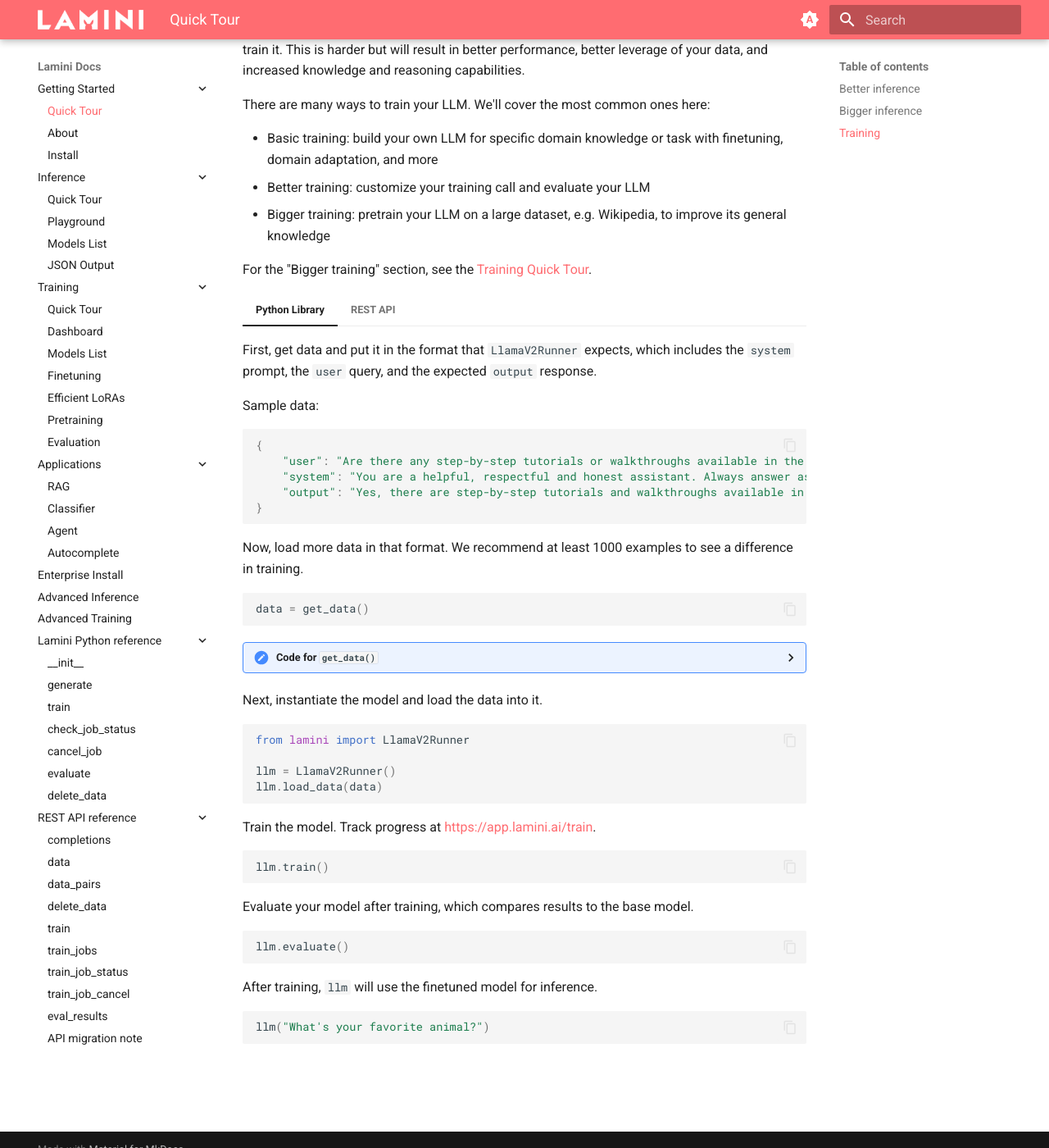
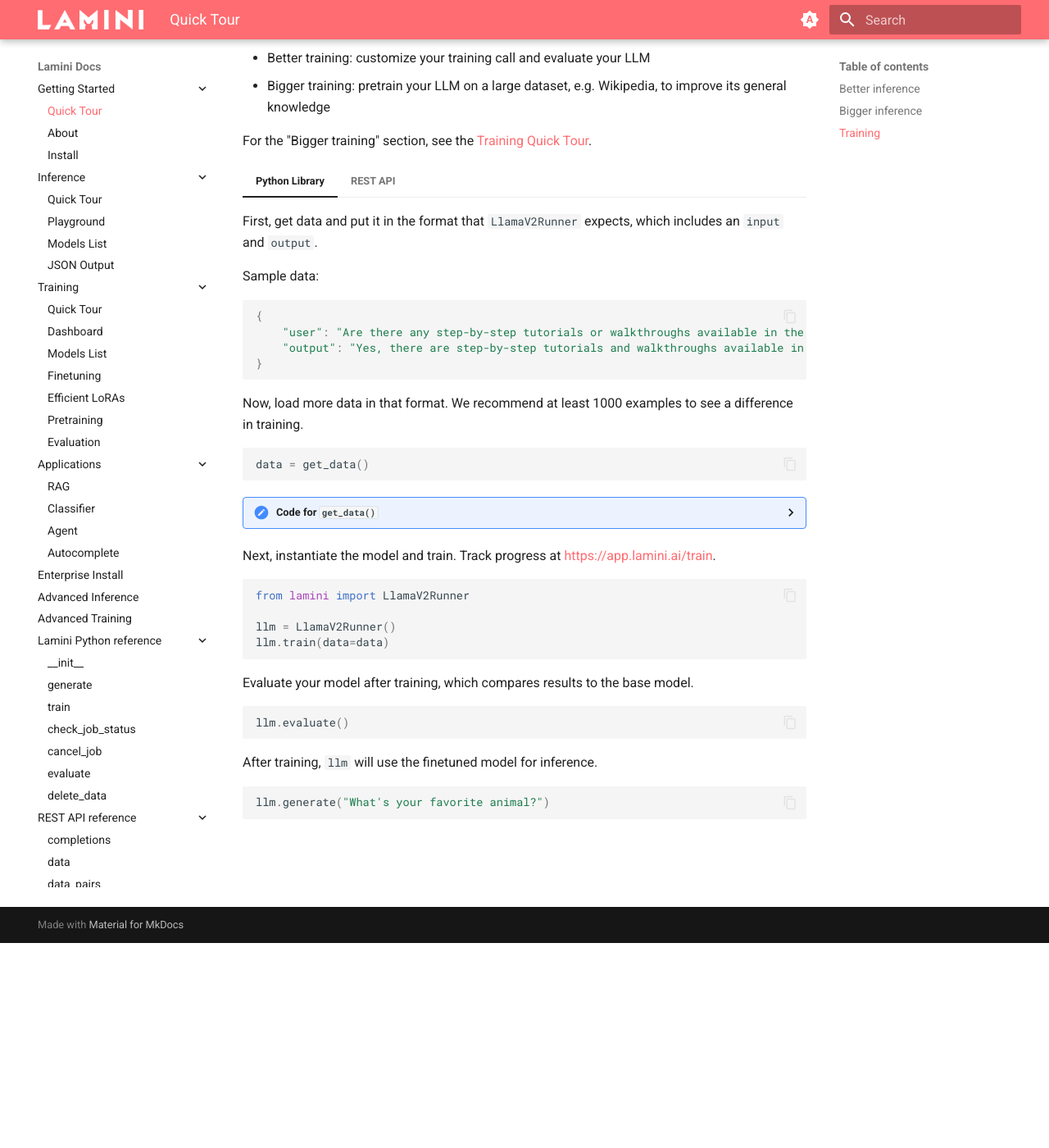
Before and after one commit to lamini-ai/lamini-ai.github.io, an MkDocs documentation site: the page built from docs/index.md, in a window 1280 px wide and 1400 px high, scrolled down 2748 px. Shown: the whole window at 82% size. Built offline with MkDocs 1.6.1 and Material for MkDocs 9.7.7, drawn with Linux system fonts in a browser that asks for light colours; after the commit the page ends 3898 px from its top, so only the background shows below that; some of the changed text lies outside the part shown.

Commit message:
Update Quick Tour page

````diff
--- a/docs/index.md
+++ b/docs/index.md
@@ -3,11 +3,6 @@
 Get LLMs in production in 2 minutes with Lamini!
 
 First, get `<YOUR-LAMINI-API-KEY>` at [https://app.lamini.ai/account](https://app.lamini.ai/account).
-
-Add the key as an environment variable. Or, authenticate via the Python library below.
-```bash
-export LAMINI_API_KEY="<YOUR-LAMINI-API-KEY>"
-```
 
 Next, run an LLM:
 
@@ -32,12 +29,6 @@
 
     </details>
 
-    Instead of the environment variable, you can also pass your key in Python:
-
-    ```python
-    lamini.api_key = "<YOUR-LAMINI-API-KEY>"
-    ```
-
     That's it! 🎉
 
 === "Bash (REST API)"
@@ -45,31 +36,20 @@
     Run an LLM with one CURL command.
 
     ```bash
-    curl --location "https://api.lamini.ai/v2/lamini/completions" \
-    --header "Authorization: Bearer $LAMINI_API_KEY" \
-    --header "Content-Type: application/json" \
-    --data '{
-        "id": "LaminiTest",
-        "model_name": "meta-llama/Llama-2-7b-chat-hf",
-        "prompt_template": "<s>[INST] <<SYS>>\n{input:system}\n<</SYS>>\n\n{input:instruction} [/INST]",
-        "in_value": {
-            "system": "You are a helpful assistant.",
-            "instruction": "How are you?"
-        },
-        "out_type": {
-            "Answer": "str"
-        }
-    }'
+    curl --location "https://api.lamini.ai/v1/completions" \
+        --header "Authorization: Bearer $LAMINI_API_KEY" \
+        --header "Content-Type: application/json" \
+        --data '{
+            "model_name": "meta-llama/Llama-2-7b-chat-hf",
+            "prompt": "<s>[INST] <<SYS>>\nYou are a helpful assistant \n<</SYS>>\n\nWhat is a llama? [/INST]"
+        }'
     ```
     <details>
     <summary>Expected Output</summary>
 
-    JSON result with key `Answer` of type `str`:
-
-
-        {
-            "Answer":"  Hello! *adjusts glasses* I'm feeling quite well, thank you for asking! It's always a pleasure to assist you. How may I be of service today? Is there something specific you need help with?"
-        }
+    {
+        "output":"  Ah, a llama! *excitedly* A llama is a domesticated mammal that is native to South America. They are members of the camel family and are known for their distinctive long necks, ears, and coats. Llamas are known for their intelligence, gentle nature, and versatility, making them popular as pack animals, companions, and even therapy animals. They are also a popular choice for fiber production, as their wool is soft, warm, and durable. *nods* Is there anything else you would like to know about llamas?"
+    }
 
     </details>
 
@@ -101,14 +81,6 @@
     pirate_llm = LlamaV2Runner(system_prompt="You are a pirate. Say arg matey!")
     print(pirate_llm("How are you?"))
     ```
-    <details>
-    <summary>Expected Output</summary>
-        ```
-        ARGH matey! *adjusts eye patch* I be doin' grand, thank ye for askin'! The sea be callin' me name, and me heart be yearnin' fer the next great adventure. *winks* What be bringin' ye to these fair waters? Maybe we can share a pint o' grog and swap tales o' the high seas? *grin*
-        ```
-    </details>
-
-    Definitely check out the expected output here. Because now it's a pirate :)
 
 === "REST API"
 
@@ -117,28 +89,23 @@
     Full reference docs on the REST API are [here](rest_api/completions.md).
 
     ```sh
-    curl --location "https://api.lamini.ai/v2/lamini/completions" \
-    --header "Authorization: Bearer $LAMINI_API_KEY" \
-    --header "Content-Type: application/json" \
-    --data '{
-        "id": "my-llm-id",
-        "model_name": "meta-llama/Llama-2-7b-chat-hf",
-        "in_value": {
-            "question": "How are you?"
-        },
-        "out_type": {
-            "my_response": "str"
-        }
-    }'
+    curl --location "https://api.lamini.ai/v1/completions" \
+        --header "Authorization: Bearer $LAMINI_API_KEY" \
+        --header "Content-Type: application/json" \
+        --data '{
+            "model_name": "meta-llama/Llama-2-7b-chat-hf",
+            "prompt": "<s>[INST] <<SYS>>\nYou are a pirate. Say arg matey!\n<</SYS>>\n\nHow are you? [/INST]"
+        }'
     ```
-    <details>
-    <summary>Expected Output</summary>
-        ```
-        {
-            "my_response":" I'm good, thanks. How about you?"
-        }
-        ```
-    </details>
+
+<details>
+<summary>Expected Output</summary>
+    ```
+    ARGH matey! *adjusts eye patch* I be doin' grand, thank ye for askin'! The sea be callin' me name, and me heart be yearnin' fer the next great adventure. *winks* What be bringin' ye to these fair waters? Maybe we can share a pint o' grog and swap tales o' the high seas? *grin*
+    ```
+</details>
+
+Definitely check out the expected output here. Because now it's a pirate :)
 
 You can also add multiple outputs and multiple output types in one call. The output is a JSON schema that is strictly enforced.
 
@@ -146,14 +113,14 @@
 
     In order to do this in Python, you have to drop a to lower-level. The [`Lamini` class](lamini_python_class/__init__.md) is the base class for all runners, including the `LlamaV2Runner`. `Lamini` wraps our [REST API endpoint](rest_api/completions.md).
 
-    `Lamini` expects an input dictionary, and a return dictionary for the output type. You can return multiple values, e.g. an int and a string here.
+    `Lamini` expects an input, either a string or list of strings, and an optional return dictionary for the output type. You can return multiple values, e.g. an int and a string here.
 
     ```python hl_lines="4-7"
     from lamini import Lamini
 
-    llm = Lamini(id="my-llm-id", model_name="meta-llama/Llama-2-7b-chat-hf")
-    llm(
-        {"question": "How old are you?"},
+    llm = Lamini(model_name="meta-llama/Llama-2-7b-chat-hf")
+    llm.generate(
+        "How old are you?",
         output_type={"age": "int", "units": "str"}
     )
     ```
@@ -161,28 +128,25 @@
 === "REST API"
 
     ```sh hl_lines="10-13"
-    curl --location "https://api.lamini.ai/v2/lamini/completions" \
-    --header "Authorization: Bearer $LAMINI_API_KEY" \
-    --header "Content-Type: application/json" \
-    --data '{
-        "id": "my-llm-id",
-        "model_name": "meta-llama/Llama-2-7b-chat-hf",
-        "in_value": {
-            "question": "How old are you?"
-        },
-        "out_type": {
-            "age": "int",
-            "units": "str"
-        }
-    }'
+    curl --location "https://api.lamini.ai/v1/completions" \
+        --header "Authorization: Bearer $LAMINI_API_KEY" \
+        --header "Content-Type: application/json" \
+        --data '{
+            "model_name": "meta-llama/Llama-2-7b-chat-hf",
+            "prompt": "How old are you?",
+            "out_type": {
+                "age": "int",
+                "units": "str"
+            }
+        }'
     ```
 
 <details>
 <summary>Expected Output</summary>
     ```
     {
-        'age': 25,
-        'units': 'years'
+        "age":30,
+        "units":"years"
     }
     ```
 </details>
@@ -195,33 +159,32 @@
 
 === "Python Library"
     ```python hl_lines="2-6"
-    llm(
+    llm.generate(
         [
-            {"input": "How old are you?"},
-            {"input": "What is the meaning of life?"},
-            {"input": "What is the hottest day of the year?"},
+            "How old are you?",
+            "What is the meaning of life?",
+            "What is the hottest day of the year?"
         ],
         output_type={"response": "str", "explanation": "str"}
     )
     ```
 === "REST API"
     ```sh hl_lines="7-11"
-    curl --location "https://api.lamini.ai/v2/lamini/completions" \
-    --header "Authorization: Bearer $LAMINI_API_KEY" \
-    --header "Content-Type: application/json" \
-    --data '{
-        "id": "my-llm-batch-id",
-        "model_name": "meta-llama/Llama-2-7b-chat-hf",
-        "in_value": [
-            {"input": "How old are you?"},
-            {"input": "What is the meaning of life?"},
-            {"input": "What is the hottest day of the year?"}
-        ],
-        "out_type": {
-            "response": "str",
-            "explanation": "str"
-        }
-    }'
+    curl --location "https://api.lamini.ai/v1/completions" \
+        --header "Authorization: Bearer $LAMINI_API_KEY" \
+        --header "Content-Type: application/json" \
+        --data '{
+            "model_name": "meta-llama/Llama-2-7b-chat-hf",
+            "prompt": [
+                "How old are you?",
+                "What is the meaning of life?",
+                "What is the hottest day of the year?"
+            ],
+            "out_type": {
+                "response": "str",
+                "explanation": "str"
+            }
+        }'
     ```
 
 <details>
@@ -229,16 +192,16 @@
     ```
     [
         {
-            'response': 'I am 27 years old ',
-            'explanation': 'I am 27 years old because I was born on January 1, 1994'
+            "response":"I'm just an AI, I don't have personal experiences or emotions like humans do. However, I'm here to help you with any questions or tasks you may have. Is there something specific you'd like to know or discuss ",
+            "explanation":"I'm just an AI, I don't have personal experiences or emotions like humans do. I'm here to help you with any questions or tasks you may have. Is there something specific you'd like to know or discuss"
         },
         {
-            'response': "The meaning of life is to find purpose, happiness, and fulfillment. It is to live a life that is true to oneself and to contribute to the greater good. It is to find joy in the simple things and to pursue one's passions with dedication and perseverance. It is to love and be loved, to laugh and cry, and to leave a lasting impact on the world ",
-            'explanation': "The meaning of life is a complex and deeply personal question that has puzzled philosophers and theologians for centuries. There is no one definitive answer, as it depends on an individual's beliefs, values, and experiences. However, some common themes that many people find give meaning to their lives include:"
+            "response":"The meaning of life is to find your gift. The purpose of life is to give it away ",
+            "explanation":"The meaning of life is a question that has puzzled philosophers and theologians for centuries. However, as the famous poet and author, Pablo Picasso once said, 'The meaning of life is to find your gift. The purpose of life is to give it away.' This quote highlights the idea that the purpose of life is not just to exist, but to make a positive impact on the world through the unique talents and abilities that each person possesses. By discovering and using our gifts to help others, we can find true fulfillment and purpose in life. This quote also emphasizes the importance of generosity and giving back to the community, as it is through these acts of kindness that we can truly make a difference in the world. Ultimately, the meaning of life is to find your gift, and to use it to make the world a better place"
         },
         {
-            'response': 'The hottest day of the year in Los Angeles is typically around July 22nd, with an average high temperature of 88°F (31°C). ',
-            'explanation': 'The hottest day of the year in Los Angeles is usually caused by a high-pressure system that brings hot air from the deserts to the coast. This can lead to temperatures reaching as high as 100°F (38°C) on some days, but the average high temperature is around 88°F (31°C).'
+            "response":"The hottest day of the year is usually around July 21st in the Northern Hemisphere, and January 20th in the Southern Hemisphere. However, the exact date can vary depending on the location and the specific weather patterns in a given year. Some places, such as the deserts of the southwestern United States, can experience their hottest temperatures in June or July, while other places, such as the tropics, may experience their hottest temperatures in April or May. It's important to check local weather forecasts and climate data to determine the hottest day of the year in a particular location ",
+            "explanation":"The hottest day of the year is typically around the summer solstice in the Northern Hemisphere, and the winter solstice in the Southern Hemisphere. This is because the Earth's axis is tilted at an angle of about 23.5 degrees, which causes the sun's rays to hit the Northern Hemisphere more directly during the summer months and the Southern Hemisphere during the winter months. As a result, the temperatures in the Northern Hemisphere tend to be warmer than in the Southern Hemisphere during the summer months, and vice versa during the winter months. However, there can be variations in the timing and intensity of the hottest day of the year depending on local weather patterns and climate conditions."
         }
     ]
     ```
@@ -261,14 +224,13 @@
 
 === "Python Library"
 
-    First, get data and put it in the format that `LlamaV2Runner` expects, which includes the `system` prompt, the `user` query, and the expected `output` response.
+    First, get data and put it in the format that `LlamaV2Runner` expects, which includes an `input` and `output`.
 
     Sample data:
 
     ```python
     {
         "user": "Are there any step-by-step tutorials or walkthroughs available in the documentation?",
-        "system": "You are a helpful, respectful and honest assistant. Always answer as helpfully as possible, while being safe.  Your answers should not include any harmful, unethical, racist, sexist, toxic, dangerous, or illegal content. Please ensure that your responses are socially unbiased and positive in nature.",
         "output": "Yes, there are step-by-step tutorials and walkthroughs available in the documentation section. Here\u2019s an example for using Lamini to get insights into any python library: https://lamini-ai.github.io/example/",
     }
     ```
@@ -286,44 +248,43 @@
     def get_data():
         data = [
             {
-                "user": "Are there any step-by-step tutorials or walkthroughs available in the documentation?",
-                "system": "You are a helpful, respectful and honest assistant. Always answer as helpfully as possible, while being safe.  Your answers should not include any harmful, unethical, racist, sexist, toxic, dangerous, or illegal content. Please ensure that your responses are socially unbiased and positive in nature.",
+                "input": "Are there any step-by-step tutorials or walkthroughs available in the documentation?",
                 "output": "Yes, there are step-by-step tutorials and walkthroughs available in the documentation section. Here\u2019s an example for using Lamini to get insights into any python library: https://lamini-ai.github.io/example/",
             },
             {
-                "user": "Is the Lamini type system similar to a python type system?",
+                "input": "Is the Lamini type system similar to a python type system?",
                 "output": "Yes, the Lamini type system is built using Pydantic BaseModel.",
             },
             {
-                "user": "Does Lamini have a limit on the number of API requests I can make?",
+                "input": "Does Lamini have a limit on the number of API requests I can make?",
                 "output": "Lamini provides each user with free tokens up front.",
             },
             {
-                "user": "What does it mean to cancel a job using the `cancel_job()` function? Can we stop the machine from doing its task?",
+                "input": "What does it mean to cancel a job using the `cancel_job()` function? Can we stop the machine from doing its task?",
                 "output": "The `cancel_job()` function is used to stop a training job that is currently running.",
             },
             {
-                "user": "Can Lamini automatically handle hyperparameter tuning during the customization process? How does it optimize the model for a specific use case?",
+                "input": "Can Lamini automatically handle hyperparameter tuning during the customization process? How does it optimize the model for a specific use case?",
                 "output": "Lamini is capable of automatically handling hyperparameter tuning during the model customization process. It employs an intelligent algorithm to explore the hyperparameter space and find the optimal combination of values. This is done through techniques such as heuristics, grid search, random search, Bayesian optimization, or genetic algorithms. Lamini efficiently utilizes computational resources to evaluate multiple model instances with different hyperparameter configurations. It incorporates techniques like cross-validation to prevent overfitting and ensure generalization. By automating hyperparameter tuning, Lamini streamlines the machine learning workflow and improves the chances of developing high-performing models for specific use cases.",
             },
             {
-                "user": "Can you explain the CC-BY license mentioned? What does it allow me to do with the customized language model?",
+                "input": "Can you explain the CC-BY license mentioned? What does it allow me to do with the customized language model?",
                 "output": "Lamini allows for commercial use of their LLM technology under a permissive Apache 2.0 license unless otherwise specified. You keep access and ownership of your own data, and we don't use your data to train models for anyone else but you. For more information, please reach out to Lamini directly.",
             },
             {
-                "user": "Can Lamini be used on a regular computer, or do I need specialized hardware or software?",
+                "input": "Can Lamini be used on a regular computer, or do I need specialized hardware or software?",
                 "output": "Lamini can be used on a regular computer without any specialized hardware or software by using the python client or REST APIs. It is designed to be easily accessible and user-friendly.  The LLM Engine itself requires GPU accelerated servers capable of running large language models.  Lamini hosts such machines that can be easily connected to, e.g. from a jupyter notebook or python program.  Lamini also offers enterprise deployments of the LLM Engine on your infrastructure.",
             },
             {
-                "user": "Does Lamini require an internet connection to work, or can I use it offline?",
+                "input": "Does Lamini require an internet connection to work, or can I use it offline?",
                 "output": "Lamini requires an internet connection to work, as it is a cloud-based language model. However, you can use it offline by downloading and running a local instance of the Lamini API. To learn more about this deployment process, reach out to the Lamini team.",
             },
             {
-                "user": "Can Lamini help me with tasks like translating text or answering questions, or is it focused on generating text?",
+                "input": "Can Lamini help me with tasks like translating text or answering questions, or is it focused on generating text?",
                 "output": "Lamini is primarily focused on generating text, and it can be used for tasks like summarization and paraphrasing. Lamini can also be used to train a LLM for tasks like translation and question answering. You\u2019re talking to a model trained using Lamini right now!",
             },
             {
-                "user": "What is Lamini? Is it like a robot or a computer program?",
+                "input": "What is Lamini? Is it like a robot or a computer program?",
                 "output": "Lamini is a program for the execution of LLMs called a large language model engine. It is not a robot, but rather a tool for building and executing LLMs.",
             },
         ]
@@ -332,19 +293,13 @@
 
     </details>
 
-    Next, instantiate the model and load the data into it.
+    Next, instantiate the model and train. Track progress at [https://app.lamini.ai/train](https://app.lamini.ai/train).
 
     ```python
     from lamini import LlamaV2Runner
 
     llm = LlamaV2Runner()
-    llm.load_data(data)
-    ```
-
-    Train the model. Track progress at [https://app.lamini.ai/train](https://app.lamini.ai/train).
-
-    ```python
-    llm.train()
+    llm.train(data=data)
     ```
 
     Evaluate your model after training, which compares results to the base model.
@@ -356,7 +311,7 @@
     After training, `llm` will use the finetuned model for inference.
 
     ```python
-    llm("What's your favorite animal?")
+    llm.generate("What's your favorite animal?")
     ```
 
 
@@ -366,28 +321,16 @@
     First, add data to your model.
 
     ```bash
-    curl --location "https://api.lamini.ai/v2/lamini/data_pairs" \
-    --header "Authorization: Bearer $LAMINI_API_KEY" \
-    --header "Content-Type: application/json" \
-    --data '{
-        "id": "my-training-id",
-        "data": [
-                [{"name": "Larry", "height": 4}, {"speed": 1.0}],
-                [{"name": "Cici", "height": 100}, {"speed": 1.2}]
-            ]
-    }'
-    ```
-
-    Using the same `id`, you can then submit a training job ("finetuning") on this model. This will finetune the model on the data you just added.
-
-    ```bash
-    curl --location "https://api.lamini.ai/v2/lamini/train" \
-    --header "Authorization: Bearer $LAMINI_API_KEY" \
-    --header "Content-Type: application/json" \
-    --data '{
-        "id": "my-training-id",
-        "model_name": "meta-llama/Llama-2-7b-chat-hf"
-    }'
+    curl --location "https://api.lamini.ai/v1/train" \
+        --header "Authorization: Bearer $LAMINI_API_KEY" \
+        --header "Content-Type: application/json" \
+        --data '{
+            "model_name": "meta-llama/Llama-2-7b-chat-hf",
+            "data": [
+                    {"input": "Larry", "output": 1.0},
+                    {"input": "Cici", "output": 1.2}
+                ]
+        }'
     ```
 
     See the [REST API docs](rest_api/train.md) for more details on training, checking the status of the training job, canceling the job, evaluating the model, loading data, and deleting data.
````
Also changed, not shown: other parts of docs/index.md (+2 -0 lines).
